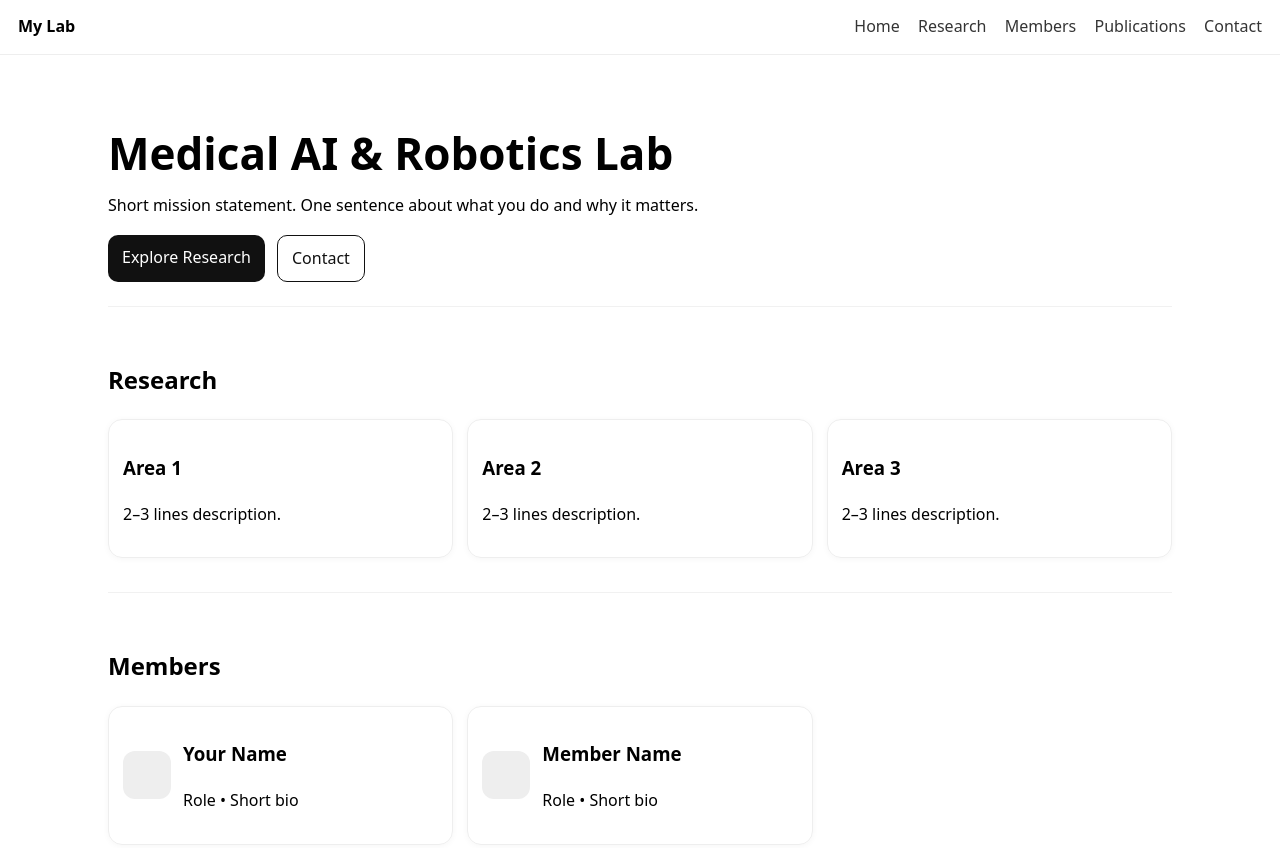
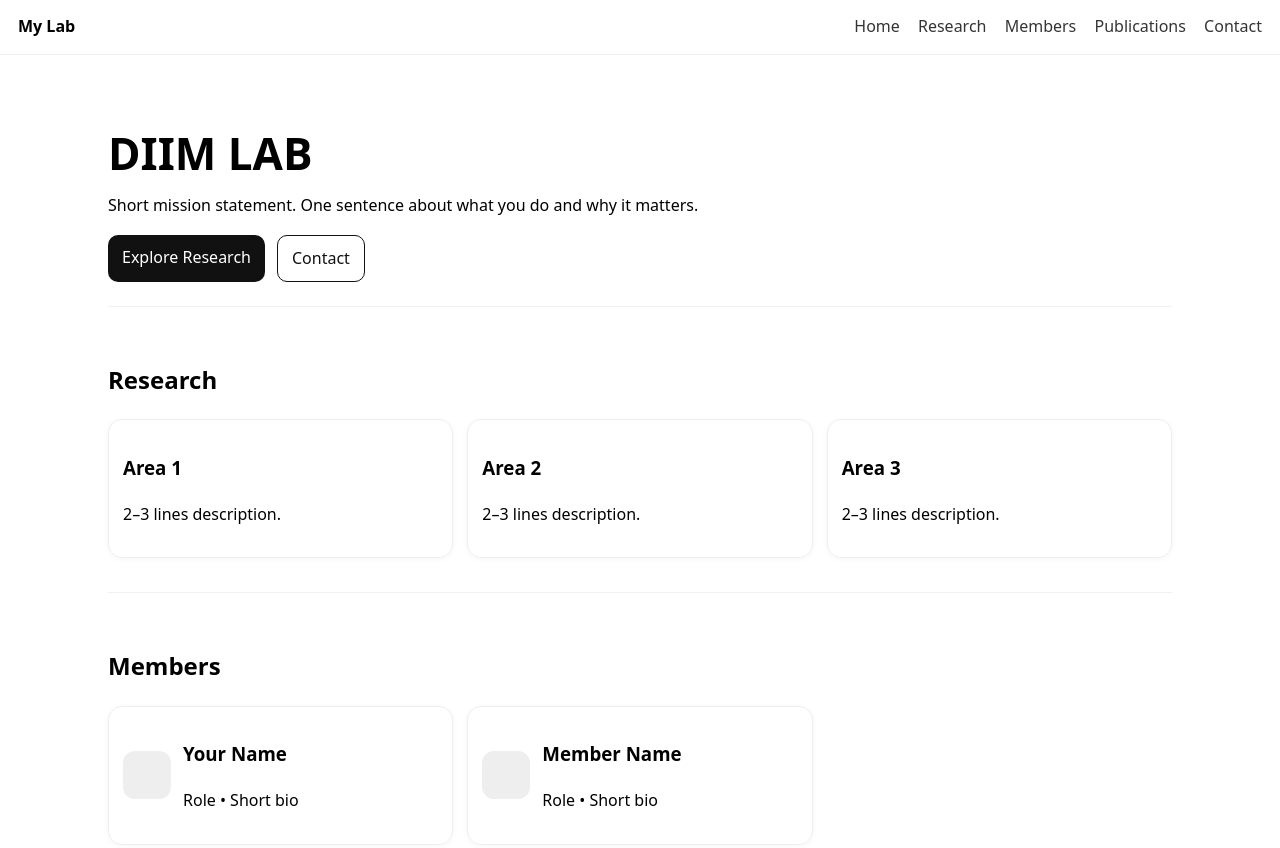
Before and after one commit to alirezanaseri2000/my-lab-site, a plain HTML site: page index.html in a window 1280 px wide. Shown: the top 848 px of the page. Drawn offline with Linux system fonts and the light colour scheme.

Commit message:
Update index.html

```diff
--- a/index.html
+++ b/index.html
@@ -20,7 +20,7 @@
 
   <main>
     <section id="home" class="hero">
-      <h1>Medical AI & Robotics Lab</h1>
+      <h1>DIIM LAB</h1>
       <p>Short mission statement. One sentence about what you do and why it matters.</p>
       <div class="cta">
         <a class="btn" href="#research">Explore Research</a>
```
